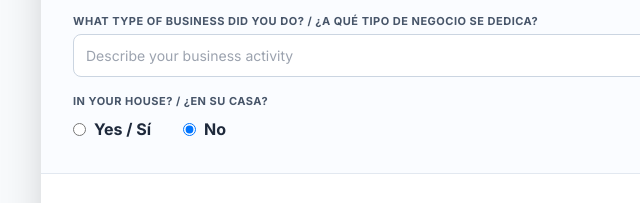
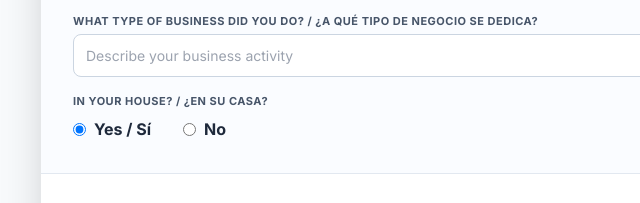
Before and after one commit to Yilsonjr/dla-self-employed, a website: page index.html in a window 1280 px wide. Shown: the part 1021-1224 px from the top of the page, 151-791 px from the left. Drawn offline with nearby package versions, Linux system fonts and the light colour scheme; some packages are replaced by stand-ins of ours; a script that the page names is missing.

Commit message:
Update index.html

```diff
--- a/index.html
+++ b/index.html
@@ -113,10 +113,10 @@
                             <label class="label-title">In your house? / ¿En su casa?</label>
                             <div class="flex gap-8 mt-2">
                                 <label class="flex items-center gap-2 font-bold">
-                                    <input type="radio" name="biz_in_house" value="Yes" onchange="toggleBusinessLocation()"> Yes / Sí
+                                    <input type="radio" name="biz_in_house" value="Yes" onchange="toggleBusinessLocation()" checked> Yes / Sí
                                 </label>
                                 <label class="flex items-center gap-2 font-bold">
-                                    <input type="radio" name="biz_in_house" value="No" onchange="toggleBusinessLocation()" checked> No
+                                    <input type="radio" name="biz_in_house" value="No" onchange="toggleBusinessLocation()" > No
                                 </label>
                             </div>
                         </div>
```
